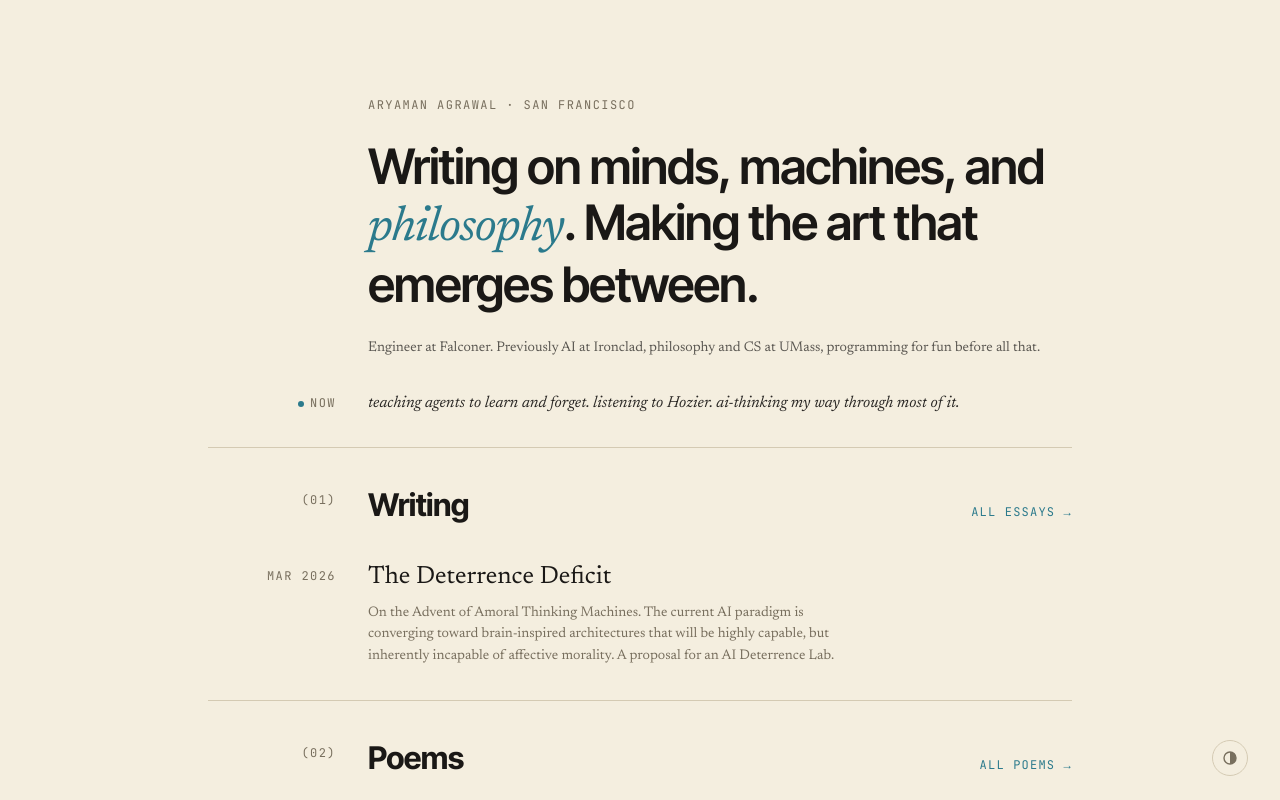
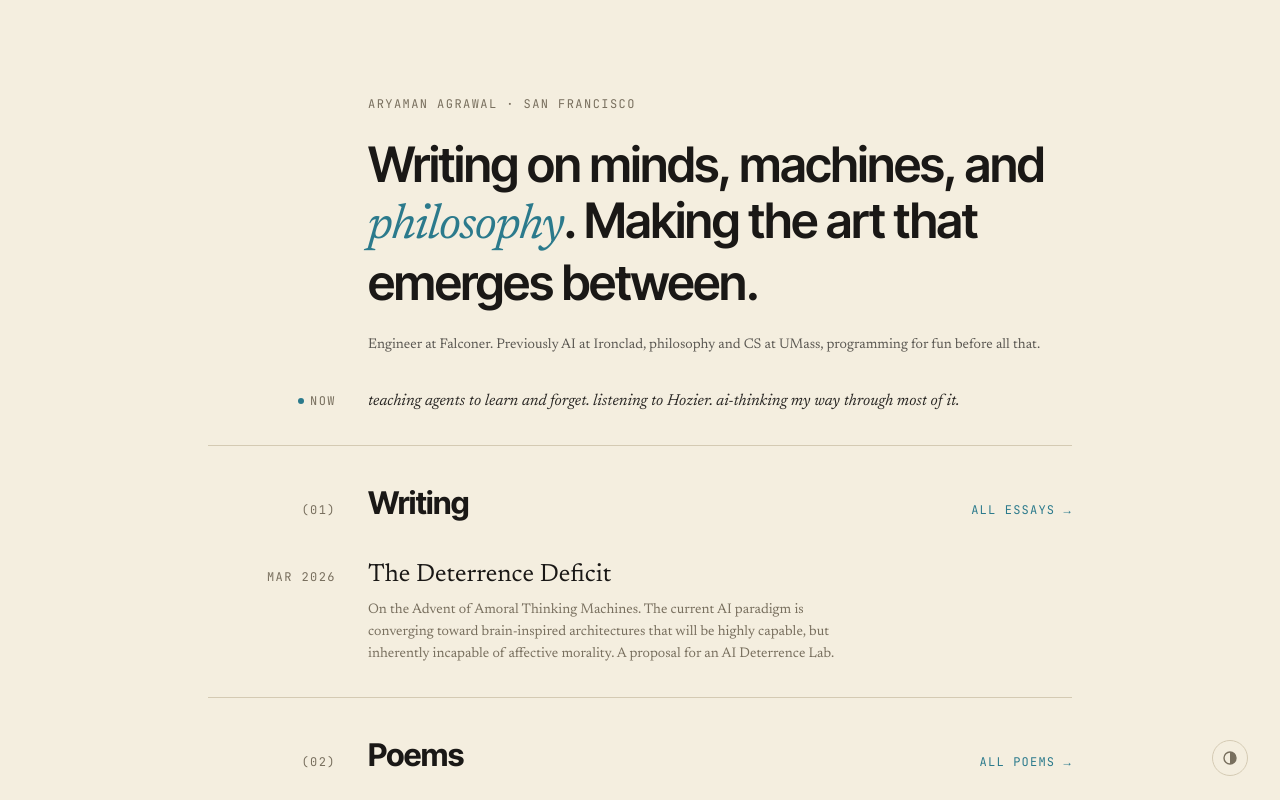
Before and after one commit to AryamanAgrawal/aryamanagrawal.github.io, an Astro site: page / in a window 1280 px wide. Shown: the top 800 px of the page. Built offline with nearby package versions, Linux system fonts and the light colour scheme; Astro itself is replaced by a stand-in of ours.

Commit message:
fix(grid): align gutter meta with body baseline
Use align-self: start for default rows and align-self: baseline for item
and section-header rows so gutter mono lines up with body text.

Co-Authored-By: Claude Opus 4.7 (1M context) <noreply@anthropic.com>

```diff
--- a/src/styles/global.css
+++ b/src/styles/global.css
@@ -79,7 +79,10 @@ html, body, a, .item-row, .item-title, .item-summary,
   margin: 0;
 }
 
-/* META — right-aligned mono in the gutter */
+/* META — right-aligned mono in the gutter.
+   No padding/margin: we use `align-self: start` on row children so the meta
+   and the body's first line share the same top edge. Pages that need a nudge
+   (e.g. .sec-head) override below. */
 .meta {
   font-family: var(--font-mono);
   font-size: var(--t-12);
@@ -87,9 +90,18 @@ html, body, a, .item-row, .item-title, .item-summary,
   text-transform: uppercase;
   letter-spacing: 0.12em;
   text-align: right;
-  padding-top: 6px;
   line-height: 1.4;
+  margin: 0;
+  padding: 0;
 }
+
+.row > .meta, .row > .body { align-self: start; }
+
+/* Item rows (essays, poems, etc.) and section headers use baseline alignment
+   so the gutter mono sits on the same baseline as the body's first line of
+   text, regardless of the body font's larger line-height. */
+.row.item > .meta, .row.item > .body,
+.row.sec-head > .meta, .row.sec-head > .body { align-self: baseline; }
 
 .body { min-width: 0; }
 .italic { font-family: var(--font-prose); font-style: italic; }
@@ -109,11 +121,11 @@ html, body, a, .item-row, .item-title, .item-summary,
   color: var(--c-muted);
   text-transform: uppercase;
   letter-spacing: 0.12em;
+  line-height: 1.4;
   margin: 0 0 var(--s-6);
 }
 .kicker a { color: var(--c-accent); }
 
-.sec-head .meta { padding-top: 12px; }
 .sec-name {
   font-family: var(--font-display);
   font-weight: 700;
```
